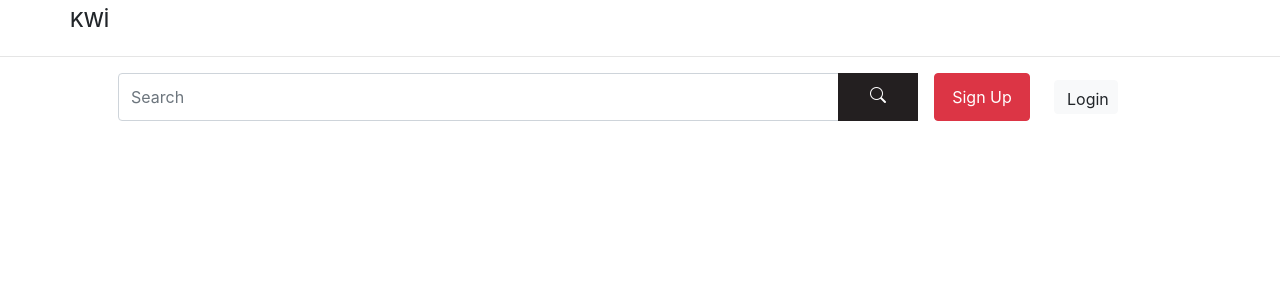
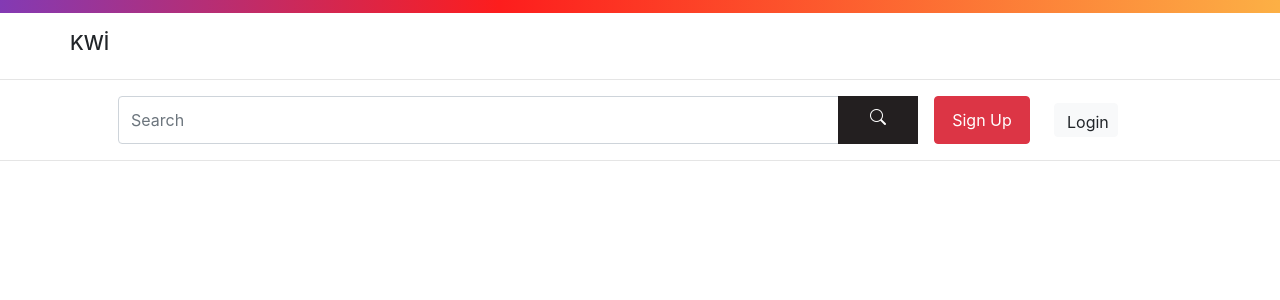
Before and after one commit to asaribas35/onlineassesment, a React (Create React App) app: page / in a window 1280 px wide. Shown: the top 300 px of the page. Built offline with nearby package versions, Linux system fonts and the light colour scheme.

Commit message:
header top eklendi

```diff
--- a/src/component/App.css
+++ b/src/component/App.css
@@ -1,3 +1,5 @@
+
+
 .buttons{
     width: 13em;
     position: relative;
@@ -16,3 +18,14 @@
     height:70%;
     margin: auto;
 }
+
+.logo{
+    margin-top: 0.5em;
+    }
+
+.header-top{
+    width: 100%;
+    height: 0.8em;
+    background: rgb(131,58,180);
+background: linear-gradient(90deg, rgba(131,58,180,1) 0%, rgba(253,29,29,1) 39%, rgba(252,176,69,1) 100%);
+}
--- a/src/component/App.js
+++ b/src/component/App.js
@@ -8,9 +8,12 @@ function App() {
   return (
     <div className="App">
       <div className="header">
+        <div className="header-top">
+
+        </div>
         <div className="container">
           <div className="row">
-            <span class="navbar-brand mb-0 h1">KWİ</span>
+            <span class="navbar-brand mb-0 h1 logo">KWİ</span>
           </div>
         </div>
         <hr></hr>
@@ -23,6 +26,7 @@ function App() {
             </div>
             </div>
           </div>
+          <hr></hr>
         </div>
 
       </div>
--- a/src/index.css
+++ b/src/index.css
@@ -5,6 +5,7 @@ body {
     sans-serif;
   -webkit-font-smoothing: antialiased;
   -moz-osx-font-smoothing: grayscale;
+
 }
 
 code {
```
Also changed, not shown: 1 other file (tests, documents, lock files or other folders).
